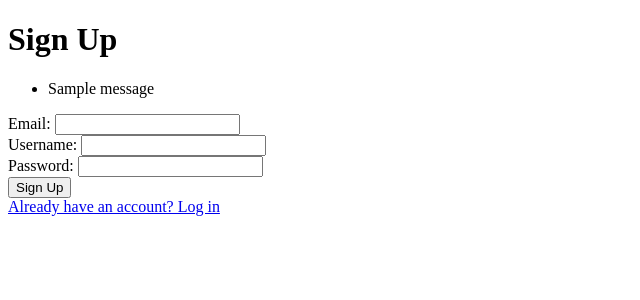
After one commit to Sedrak33/flaskloginapp, a Flask app: page /signup in a window 1280 px wide. The commit adds this page. Shown: the top 300 px of the page, without its empty margins (0-640 px from the left). Run offline with Flask 3, Linux system fonts and the light colour scheme; one stand-in notice (Sample message) is shown.

Commit message:
solved bugs after hashing fix,everything works now

```diff
--- a/app.py
+++ b/app.py
@@ -1,75 +1,73 @@
 from flask import Flask, render_template, request, redirect, url_for, flash
+import re
 import bcrypt
 import os
 
 app = Flask(__name__)
 app.secret_key = 'your_secret_key'  # Change this to a random secret key
 
+# Function to validate email format
+def is_valid_email(email):
+    email_regex = r'^[a-zA-Z0-9._%+-]+@[a-zA-Z0-9.-]+\.[a-zA-Z]{2,}$'
+    return re.match(email_regex, email)
+
+# Function to validate password strength
+def is_valid_password(password):
+    return (len(password) >= 12 and
+            re.search(r'[A-Z]', password) and
+            re.search(r'[a-z]', password) and
+            re.search(r'\d', password) and
+            re.search(r'[!@#$%^&*(),.?":{}|<>]', password))
+
 # Path to the user data file
 USER_DATA_FILE = 'users.txt'
-
-# Function to save user data
-def save_user(email, username, hashed_password):
-    with open(USER_DATA_FILE, 'a') as f:
-        f.write(f"{email},{username},{hashed_password.decode()}\n")
-
-# Function to check if user exists
-def user_exists(username):
-    if not os.path.exists(USER_DATA_FILE):
-        return False
-    with open(USER_DATA_FILE, 'r') as f:
-        for line in f:
-            if line.split(',')[1] == username:
-                return True
-    return False
-
-# Function to validate password
-def validate_password(stored_password, provided_password):
-    return bcrypt.checkpw(provided_password.encode('utf-8'), stored_password.encode('utf-8'))
-
 @app.route('/')
 def home():
     return render_template('home.html')
 
-@app.route('/register', methods=['GET', 'POST'])
-def register():
+
+@app.route('/signup', methods=['GET', 'POST'])
+def signup():
     if request.method == 'POST':
-        email = request.form['email']
-        username = request.form['username']
-        password = request.form['password']
+        email = request.form.get('email')
+        username = request.form.get('username')
+        password = request.form.get('password')
 
-        if user_exists(username):
-            flash('Username already exists. Please choose another.')
-            return redirect(url_for('register'))
+        # Validate email and password
+        if not email or not is_valid_email(email):
+            flash('Invalid email address.')
+            return redirect(url_for('signup'))
+        if not password or not is_valid_password(password):
+            flash('Password must be at least 12 characters and include at least 1 uppercase letter, 1 lowercase letter, 1 number, and 1 symbol.')
+            return redirect(url_for('signup'))
 
         # Hash the password
         hashed_password = bcrypt.hashpw(password.encode('utf-8'), bcrypt.gensalt())
 
-        save_user(email, username, hashed_password)
+        # Save the user data
+        with open(USER_DATA_FILE, 'a') as file:
+            file.write(f"{email},{username},{hashed_password.decode('utf-8')}\n")
+
         flash('Registration successful! You can now log in.')
         return redirect(url_for('login'))
 
-    return render_template('register.html')
+    return render_template('signup.html')
 
 @app.route('/login', methods=['GET', 'POST'])
 def login():
     if request.method == 'POST':
-        username = request.form['username']
-        password = request.form['password']
+        email = request.form.get('email')
+        password = request.form.get('password')
 
-        with open(USER_DATA_FILE, 'r') as f:
-            for line in f:
-                email, stored_username, stored_password = line.strip().split(',')
-                if stored_username == username:
-                    if validate_password(stored_password, password):
-                        flash('Login successful!')
-                        return render_template('success.html')
-                    else:
-                        flash('Invalid password. Please try again.')
-                        return redirect(url_for('login'))
+        # Validate login credentials
+        with open(USER_DATA_FILE, 'r') as file:
+            for line in file:
+                stored_email, username, stored_hashed_password = line.strip().split(',')
+                if stored_email == email and bcrypt.checkpw(password.encode('utf-8'), stored_hashed_password.encode('utf-8')):
+                    return render_template('success.html')
 
-        flash('Username not found. Please register.')
-        return redirect(url_for('register'))
+        flash('Invalid email or password.')
+        return redirect(url_for('login'))
 
     return render_template('login.html')
 
--- /dev/null
+++ b/templates/signup.html
@@ -0,0 +1,33 @@
+<!DOCTYPE html>
+<html lang="en">
+<head>
+    <meta charset="UTF-8">
+    <meta name="viewport" content="width=device-width, initial-scale=1.0">
+    <title>Sign Up</title>
+</head>
+<body>
+    <h1>Sign Up</h1>
+    {% with messages = get_flashed_messages() %}
+      {% if messages %}
+        <ul>
+          {% for message in messages %}
+            <li>{{ message }}</li>
+          {% endfor %}
+        </ul>
+      {% endif %}
+    {% endwith %}
+    <form method="POST" action="/signup">
+        <label for="email">Email:</label>
+        <input type="email" id="email" name="email" required><br>
+
+        <label for="username">Username:</label>
+        <input type="text" id="username" name="username" required><br>
+
+        <label for="password">Password:</label>
+        <input type="password" id="password" name="password" required><br>
+
+        <button type="submit">Sign Up</button>
+    </form>
+    <a href="/login">Already have an account? Log in</a>
+</body>
+</html>
```
Also changed, not shown: templates/home.html (+5 -20 lines), templates/login.html (added, +30 -0 lines), templates/success.html (+5 -2 lines), 1 other file.
